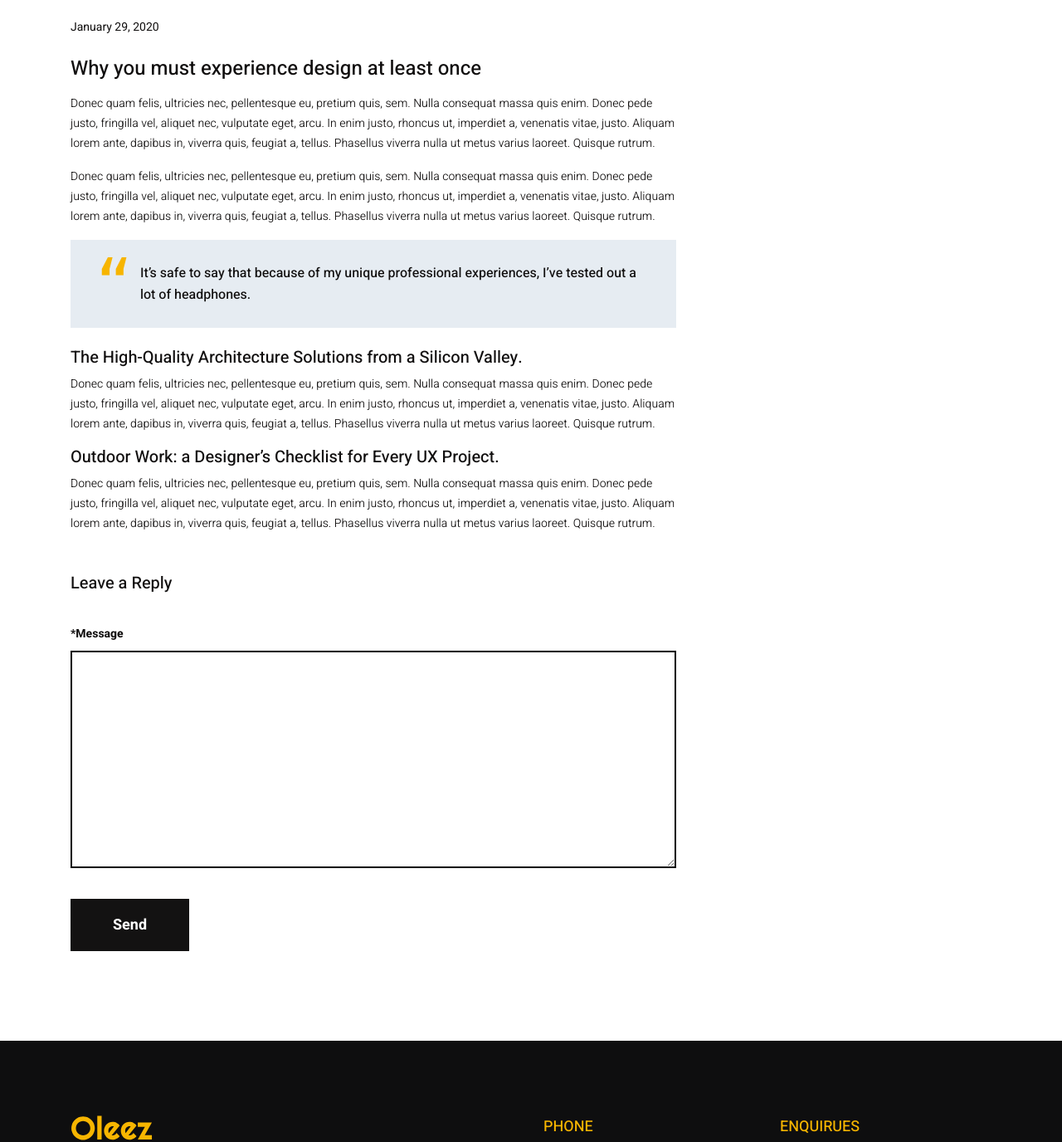
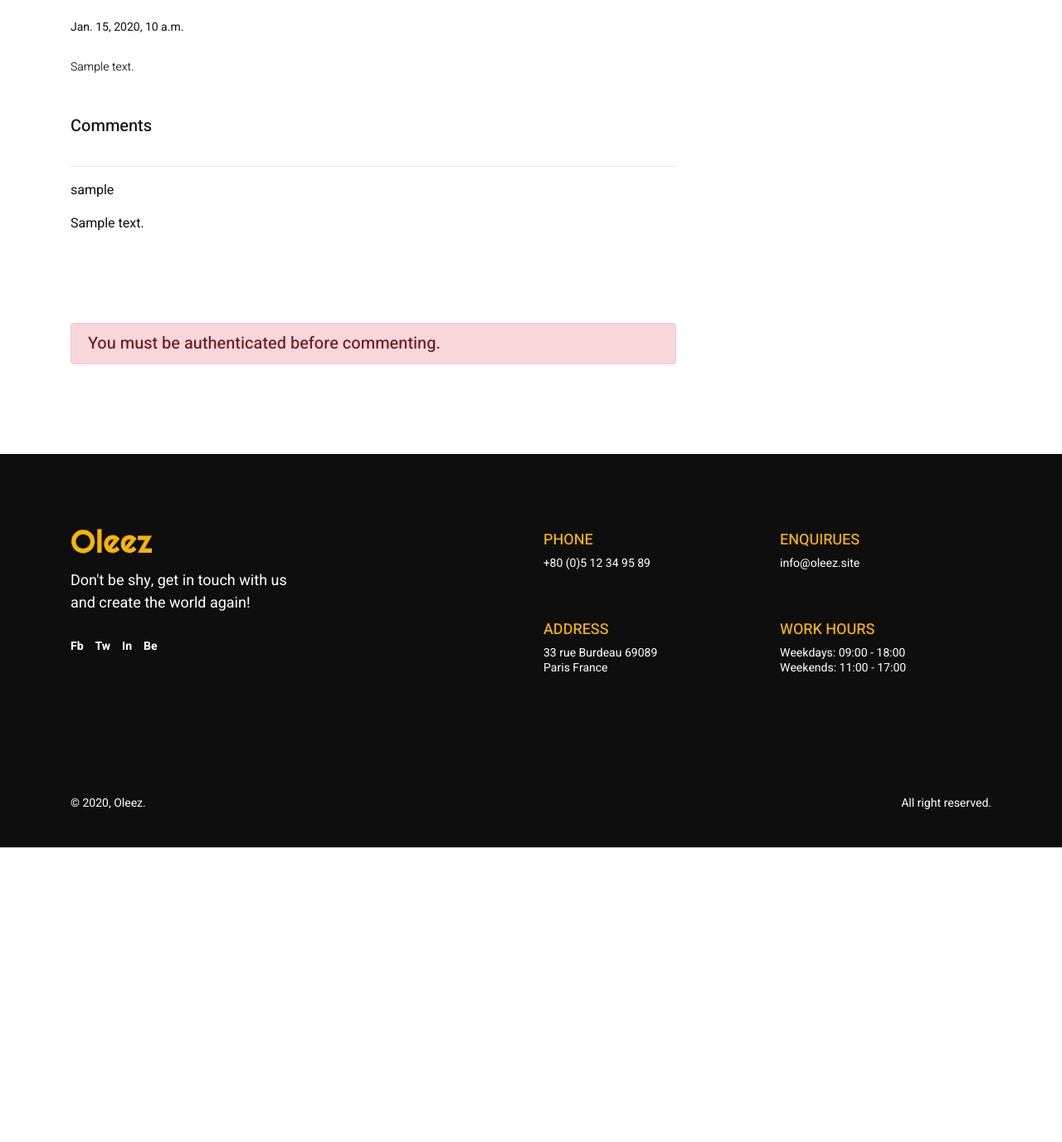
Before and after one commit to davideke1/-, a Django app: template crud_blog/templates/crud_blog/blog-single.html in a window 1280 px wide. Shown: the part 741-2117 px from the top of the page at 83% size. After the commit the page ends 1762 px from the top, so only its background shows below. Run offline with Django 3.2, Linux system fonts and the light colour scheme; the template is opened without the code that fills it: most values are stand-ins (such as "Sample title", 1, 10 or a date in 2020); parts of the project's set-up code (start-up, migrations or seed data) failed here and were passed over; some libraries are stand-ins or nearby versions.

Commit message:
Passed context variables in blog-single template

```diff
--- a/crud_blog/templates/crud_blog/blog-single.html
+++ b/crud_blog/templates/crud_blog/blog-single.html
@@ -7,24 +7,17 @@ Aritcle
 {% block content %}
     <main class="blog-post-single">
         <div class="container">
-            <h1 class="post-title wow fadeInUp">Blog Standard</h1>
+            <h1 class="post-title wow fadeInUp">{{ article.title }}</h1>
             <div class="row">
                 <div class="col-md-8 blog-post-wrapper">
                     <div class="post-header wow fadeInUp">
                         <img src="{% static 'images/Blog_single/Blog_single@2x.jpg' %}" alt="blog post" class="post-featured-image">
-                        <p class="post-date">January 29, 2020</p>
+                        <p class="post-date">{{ article.timestamp }}</p>
                     </div>
                     <div class="post-content wow fadeInUp mb-5">
-                        <h4>Why you must experience design at least once</h4>
-                        <p>Donec quam felis, ultricies nec, pellentesque eu, pretium quis, sem. Nulla consequat massa quis enim. Donec pede justo, fringilla vel, aliquet nec, vulputate eget, arcu. In enim justo, rhoncus ut, imperdiet a, venenatis vitae, justo. Aliquam lorem ante, dapibus in, viverra quis, feugiat a, tellus. Phasellus viverra nulla ut metus varius laoreet. Quisque rutrum.</p>
-                        <p>Donec quam felis, ultricies nec, pellentesque eu, pretium quis, sem. Nulla consequat massa quis enim. Donec pede justo, fringilla vel, aliquet nec, vulputate eget, arcu. In enim justo, rhoncus ut, imperdiet a, venenatis vitae, justo. Aliquam lorem ante, dapibus in, viverra quis, feugiat a, tellus. Phasellus viverra nulla ut metus varius laoreet. Quisque rutrum.</p>
-                        <blockquote class="blockquote wow fadeInUp">
-                            <p>It’s safe to say that because of my unique professional experiences, I’ve tested out a lot of headphones.</p>
-                        </blockquote>
-                        <h5>The High-Quality Architecture Solutions from a Silicon Valley.</h4>
-                        <p>Donec quam felis, ultricies nec, pellentesque eu, pretium quis, sem. Nulla consequat massa quis enim. Donec pede justo, fringilla vel, aliquet nec, vulputate eget, arcu. In enim justo, rhoncus ut, imperdiet a, venenatis vitae, justo. Aliquam lorem ante, dapibus in, viverra quis, feugiat a, tellus. Phasellus viverra nulla ut metus varius laoreet. Quisque rutrum.</p>
-                        <h5>Outdoor Work: a Designer’s Checklist for Every UX Project.</h4>
-                        <p>Donec quam felis, ultricies nec, pellentesque eu, pretium quis, sem. Nulla consequat massa quis enim. Donec pede justo, fringilla vel, aliquet nec, vulputate eget, arcu. In enim justo, rhoncus ut, imperdiet a, venenatis vitae, justo. Aliquam lorem ante, dapibus in, viverra quis, feugiat a, tellus. Phasellus viverra nulla ut metus varius laoreet. Quisque rutrum.</p>
+                        <p>
+                            {{ article.content }}
+                        </p>
                     </div>
 
                     {% comment %} <div class="post-tags wow fadeInUp">
@@ -38,8 +31,27 @@ Aritcle
                     </div> {% endcomment %}
 
                     <div class="comment-section wow fadeInUp">
+                        <h5 class="section-title">Comments</h5>
+
+                        <div class="comment-section">
+                            {% for comment in comments %}
+                            <hr>
+                                <p class="section-sub-title">
+                                    {{ comment.user.username }}
+                                </p>
+                                <p class="section-title">
+                                    {{ comment.message }}
+                                </p>
+                            {% endfor %}
+                        </div>
+                    </div>
+
+                    {% if user.is_authenticated %}
+                    <div class="comment-section wow fadeInUp">
                         <h5 class="section-title">Leave a Reply</h5>
-                        <form action="POST" class="oleez-comment-form">
+                        <form method="POST" class="oleez-comment-form">
+                            {% csrf_token %}
+
                             {% comment %} <div class="row">
                                 <div class="form-group col-md-6">
                                     <input type="text" class="oleez-input" id="fullName" name="fullName" required>
@@ -53,7 +65,7 @@ Aritcle
                             <div class="row">
                                 <div class="form-group col-12">
                                     <label for="message">*Message</label>
-                                    <textarea name="message" id="message" rows="10" class="oleez-textarea" required></textarea>
+                                    {{ form.message }}
                                 </div>
                             </div>
                             <div class="row">
@@ -63,6 +75,12 @@ Aritcle
                             </div>
                         </form>
                     </div>
+                    {% else %}
+                    <div class="comment-section wow fadeInUp">
+                        <h5 class="section-title alert alert-danger">You must be authenticated before commenting.</h5>
+                    </div>
+                    {% endif %}
+
                 </div>
             </div>
         </div>
```
